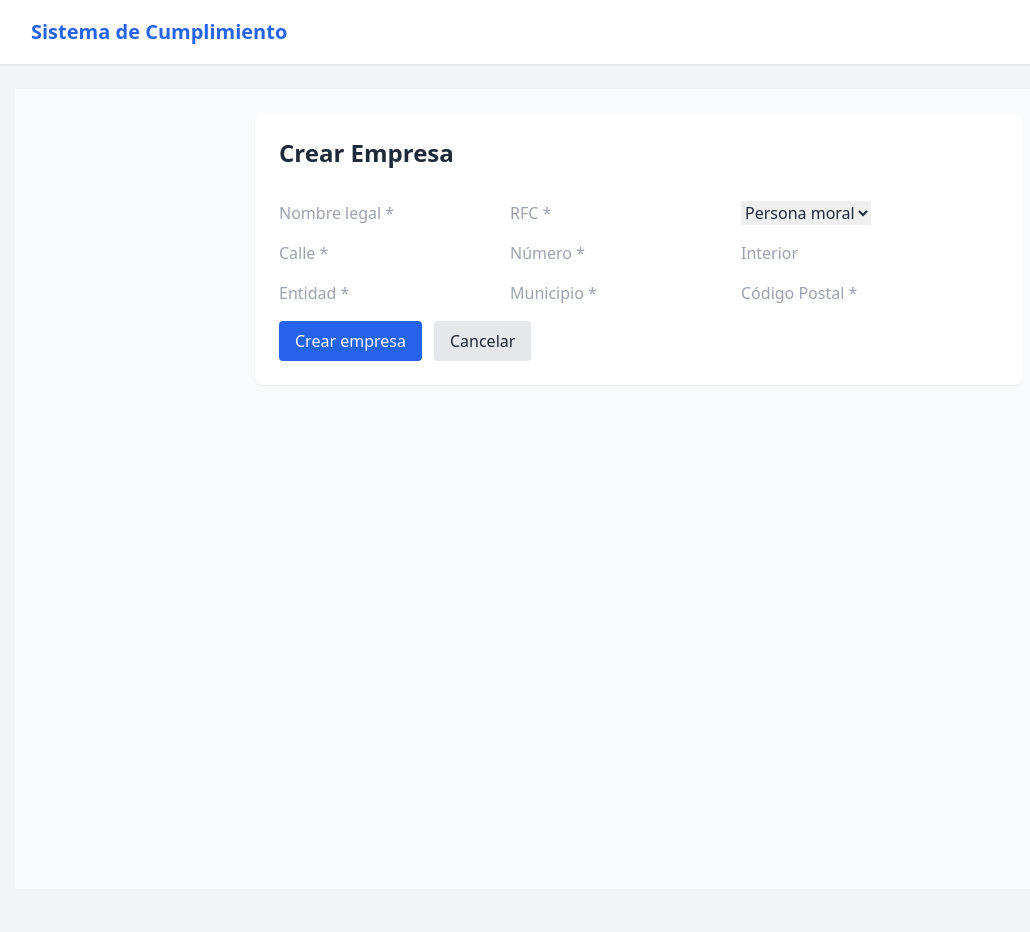
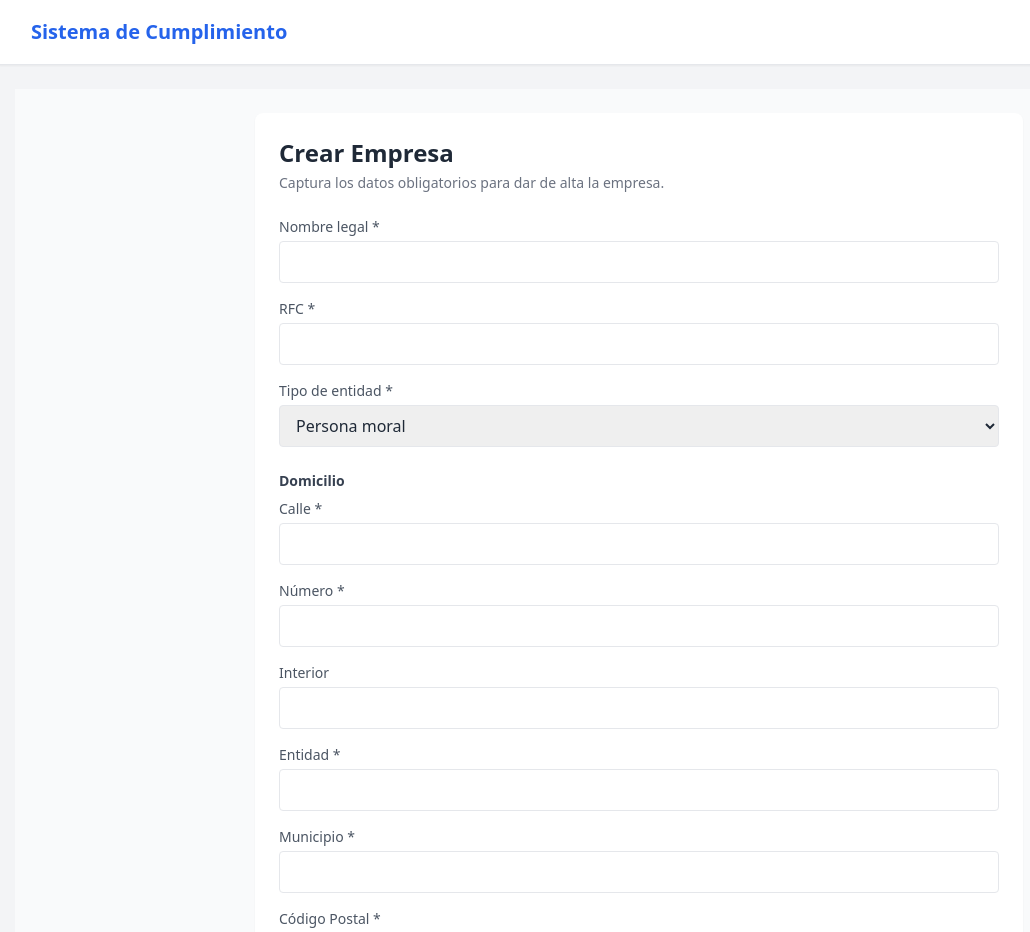
Before and after one commit to IsraelRomeroCastellanos/scmvp, a Next.js app in the folder frontend/: page /admin/crear-empresa in a window 1280 px wide. Shown: the top 932 px of the page, without its empty margins (1-1031 px from the left). Built offline with nearby package versions, Linux system fonts and the light colour scheme.

Commit message:
feat(empresas): canonical vertical forms + list shows ID and status

```diff
--- a/frontend/src/app/admin/crear-empresa/page.tsx
+++ b/frontend/src/app/admin/crear-empresa/page.tsx
@@ -3,13 +3,18 @@
 import { useState } from 'react';
 import { useRouter } from 'next/navigation';
 
+type TipoEntidad = 'persona_moral' | 'persona_fisica';
+
 export default function CrearEmpresaPage() {
   const router = useRouter();
+
+  const [saving, setSaving] = useState(false);
+  const [error, setError] = useState('');
 
   const [form, setForm] = useState({
     nombre_legal: '',
     rfc: '',
-    tipo_entidad: 'persona_moral',
+    tipo_entidad: 'persona_moral' as TipoEntidad,
     calle: '',
     numero: '',
     interior: '',
@@ -18,113 +23,185 @@ export default function CrearEmpresaPage() {
     codigo_postal: '',
   });
 
-  const [error, setError] = useState('');
-  const [loading, setLoading] = useState(false);
-
-  const onChange = (e: React.ChangeEvent<HTMLInputElement | HTMLSelectElement>) => {
-    setForm({ ...form, [e.target.name]: e.target.value });
+  const onChange =
+    (key: keyof typeof form) =>
+    (e: React.ChangeEvent<HTMLInputElement | HTMLSelectElement>) => {
+      setForm((prev) => ({ ...prev, [key]: e.target.value }));
     };
 
-  const validar = () => {
-    if (
-      !form.nombre_legal ||
-      !form.rfc ||
-      !form.calle ||
-      !form.numero ||
-      !form.entidad ||
-      !form.municipio ||
-      !form.codigo_postal
-    ) {
-      setError('Por favor completa todos los campos obligatorios.');
-      return false;
-    }
-    return true;
+  const buildDomicilio = () => {
+    const parts: string[] = [];
+    if (form.calle.trim()) parts.push(form.calle.trim());
+    if (form.numero.trim()) parts.push(form.numero.trim());
+    if (form.interior.trim()) parts.push(`Int ${form.interior.trim()}`);
+    return parts.join(' ').trim();
   };
 
   const onSubmit = async (e: React.FormEvent) => {
     e.preventDefault();
+    setSaving(true);
     setError('');
 
-  if (!validar()) return;
+    try {
+      const token = localStorage.getItem('token');
+      const base = process.env.NEXT_PUBLIC_API_BASE_URL;
+      if (!base) throw new Error('Falta NEXT_PUBLIC_API_BASE_URL');
 
-  try {
-    setLoading(true);
-    const token = localStorage.getItem('token');
-
-    const payload = {
+      const body = {
         nombre_legal: form.nombre_legal,
         rfc: form.rfc,
         tipo_entidad: form.tipo_entidad,
-      domicilio: `${form.calle} ${form.numero}${form.interior ? ` Int. ${form.interior}` : ''}`,
+        domicilio: buildDomicilio(),
         entidad: form.entidad,
         municipio: form.municipio,
         codigo_postal: form.codigo_postal,
       };
 
-    const res = await fetch(
-      `${process.env.NEXT_PUBLIC_API_BASE_URL}/api/admin/empresas`,
-      {
+      const res = await fetch(`${base}/api/admin/empresas`, {
         method: 'POST',
         headers: {
           'Content-Type': 'application/json',
           Authorization: `Bearer ${token}`,
         },
-        body: JSON.stringify(payload),
+        body: JSON.stringify(body),
+      });
+
+      if (!res.ok) {
+        throw new Error('No se pudo crear');
       }
-    );
-
-    if (!res.ok) throw new Error();
 
       router.push('/admin/empresas');
-  } catch {
-    setError('Error al crear la empresa.');
+    } catch (_e) {
+      setError('Error al crear la empresa');
     } finally {
-    setLoading(false);
+      setSaving(false);
     }
   };
-
 
   return (
     <div className="p-6 bg-gray-50 min-h-screen">
       <div className="max-w-3xl mx-auto bg-white rounded-lg shadow-sm p-6">
-        <h1 className="text-2xl font-semibold mb-4">Crear Empresa</h1>
+        <h1 className="text-2xl font-semibold mb-1">Crear Empresa</h1>
+        <p className="text-sm text-gray-500 mb-6">Captura los datos obligatorios para dar de alta la empresa.</p>
 
         {error && (
-          <div className="mb-4 bg-red-50 text-red-600 p-3 rounded">
+          <div className="mb-4 rounded border border-red-200 bg-red-50 p-3 text-red-700">
             {error}
           </div>
         )}
 
         <form onSubmit={onSubmit} className="space-y-4">
-          <input name="nombre_legal" placeholder="Nombre legal *" onChange={onChange} className="input" />
-          <input name="rfc" placeholder="RFC *" onChange={onChange} className="input" />
+          <div>
+            <label className="block text-sm text-gray-600 mb-1">Nombre legal *</label>
+            <input
+              value={form.nombre_legal}
+              onChange={onChange('nombre_legal')}
+              className="w-full rounded border px-3 py-2"
+              required
+            />
+          </div>
 
-          <select name="tipo_entidad" onChange={onChange} className="input">
+          <div>
+            <label className="block text-sm text-gray-600 mb-1">RFC *</label>
+            <input
+              value={form.rfc}
+              onChange={onChange('rfc')}
+              className="w-full rounded border px-3 py-2"
+              required
+            />
+          </div>
+
+          <div>
+            <label className="block text-sm text-gray-600 mb-1">Tipo de entidad *</label>
+            <select
+              value={form.tipo_entidad}
+              onChange={onChange('tipo_entidad')}
+              className="w-full rounded border px-3 py-2"
+              required
+            >
               <option value="persona_moral">Persona moral</option>
               <option value="persona_fisica">Persona física</option>
             </select>
+          </div>
 
-          <input name="calle" placeholder="Calle *" onChange={onChange} className="input" />
-          <input name="numero" placeholder="Número *" onChange={onChange} className="input" />
-          <input name="interior" placeholder="Interior" onChange={onChange} className="input" />
+          <div className="pt-2">
+            <h2 className="text-sm font-semibold text-gray-700 mb-2">Domicilio</h2>
 
-          <input name="entidad" placeholder="Entidad *" onChange={onChange} className="input" />
-          <input name="municipio" placeholder="Municipio *" onChange={onChange} className="input" />
-          <input name="codigo_postal" placeholder="Código Postal *" onChange={onChange} className="input" />
+            <div className="space-y-4">
+              <div>
+                <label className="block text-sm text-gray-600 mb-1">Calle *</label>
+                <input
+                  value={form.calle}
+                  onChange={onChange('calle')}
+                  className="w-full rounded border px-3 py-2"
+                  required
+                />
+              </div>
 
-          <div className="flex gap-3">
+              <div>
+                <label className="block text-sm text-gray-600 mb-1">Número *</label>
+                <input
+                  value={form.numero}
+                  onChange={onChange('numero')}
+                  className="w-full rounded border px-3 py-2"
+                  required
+                />
+              </div>
+
+              <div>
+                <label className="block text-sm text-gray-600 mb-1">Interior</label>
+                <input
+                  value={form.interior}
+                  onChange={onChange('interior')}
+                  className="w-full rounded border px-3 py-2"
+                />
+              </div>
+
+              <div>
+                <label className="block text-sm text-gray-600 mb-1">Entidad *</label>
+                <input
+                  value={form.entidad}
+                  onChange={onChange('entidad')}
+                  className="w-full rounded border px-3 py-2"
+                  required
+                />
+              </div>
+
+              <div>
+                <label className="block text-sm text-gray-600 mb-1">Municipio *</label>
+                <input
+                  value={form.municipio}
+                  onChange={onChange('municipio')}
+                  className="w-full rounded border px-3 py-2"
+                  required
+                />
+              </div>
+
+              <div>
+                <label className="block text-sm text-gray-600 mb-1">Código Postal *</label>
+                <input
+                  value={form.codigo_postal}
+                  onChange={onChange('codigo_postal')}
+                  className="w-full rounded border px-3 py-2"
+                  required
+                />
+              </div>
+            </div>
+          </div>
+
+          <div className="flex items-center gap-3 pt-2">
             <button
               type="submit"
-              disabled={loading}
-              className="bg-blue-600 text-white px-4 py-2 rounded hover:bg-blue-700 disabled:opacity-50"
+              disabled={saving}
+              className="rounded bg-blue-600 px-4 py-2 text-white hover:bg-blue-700 disabled:opacity-60"
             >
-              {loading ? 'Guardando...' : 'Crear empresa'}
+              {saving ? 'Creando…' : 'Crear empresa'}
             </button>
 
             <button
               type="button"
-              onClick={() => router.push('/admin/empresas')}
-              className="bg-gray-200 px-4 py-2 rounded hover:bg-gray-300"
+              onClick={() => router.back()}
+              className="rounded border px-4 py-2 hover:bg-gray-50"
             >
               Cancelar
             </button>
--- a/frontend/src/app/admin/editar-empresa/[id]/page.tsx
+++ b/frontend/src/app/admin/editar-empresa/[id]/page.tsx
@@ -3,19 +3,21 @@
 
 import { useEffect, useState } from 'react';
 import { useParams, useRouter } from 'next/navigation';
-import api from '@/lib/api';
+
+type TipoEntidad = 'persona_moral' | 'persona_fisica';
+type Estado = 'activo' | 'suspendido' | 'inactivo';
 
 type FormState = {
   nombre_legal: string;
   rfc: string;
-  tipo_entidad: 'persona_moral' | 'persona_fisica';
+  tipo_entidad: TipoEntidad;
   calle: string;
   numero: string;
   interior: string;
   entidad: string;
   municipio: string;
   codigo_postal: string;
-  estado: 'activo' | 'suspendido' | 'inactivo';
+  estado: Estado;
 };
 
 function splitDomicilio(domicilio: string | null | undefined) {
@@ -25,7 +27,7 @@ function splitDomicilio(domicilio: string | null | undefined) {
 
   if (!domicilio) return { calle, numero, interior };
 
-  // Intento flexible: "Calle 123 Int 4" | "Calle 123" | "Calle"
+  // Flexible: "Calle 123 Int 4" | "Calle 123" | "Calle"
   const match = domicilio.match(/^(.*?)(?:\s+(\d+))?(?:\s+Int\.?\s*(.+))?$/i);
   if (!match) return { calle: domicilio, numero: '', interior: '' };
 
@@ -62,31 +64,50 @@ export default function EditarEmpresaPage() {
     entidad: '',
     municipio: '',
     codigo_postal: '',
-    estado: 'activo'
+    estado: 'activo',
   });
+
+  const onChange =
+    (key: keyof FormState) =>
+    (e: React.ChangeEvent<HTMLInputElement | HTMLSelectElement>) => {
+      setForm((prev) => ({ ...prev, [key]: e.target.value as any }));
+    };
 
   useEffect(() => {
     const fetchEmpresa = async () => {
       try {
         setError('');
-        const res = await api.get(`/api/admin/empresas/${id}`);
-        const empresa = res.data?.empresa;
+        setLoading(true);
+
+        const token = localStorage.getItem('token');
+        const base = process.env.NEXT_PUBLIC_API_BASE_URL;
+        if (!base) throw new Error('Falta NEXT_PUBLIC_API_BASE_URL');
+
+        const res = await fetch(`${base}/api/admin/empresas/${id}`, {
+          headers: { Authorization: `Bearer ${token}` },
+          cache: 'no-store',
+        });
+
+        if (!res.ok) throw new Error('No se pudo cargar empresa');
+
+        const data = await res.json();
+        const empresa = data?.empresa;
 
         const { calle, numero, interior } = splitDomicilio(empresa?.domicilio);
 
         setForm({
           nombre_legal: empresa?.nombre_legal ?? '',
           rfc: empresa?.rfc ?? '',
-          tipo_entidad: empresa?.tipo_entidad ?? 'persona_moral',
+          tipo_entidad: (empresa?.tipo_entidad ?? 'persona_moral') as TipoEntidad,
           calle,
           numero,
           interior,
           entidad: empresa?.entidad ?? '',
           municipio: empresa?.municipio ?? '',
           codigo_postal: empresa?.codigo_postal ?? '',
-          estado: empresa?.estado ?? 'activo'
+          estado: (empresa?.estado ?? 'activo') as Estado,
         });
-      } catch (e) {
+      } catch (_e) {
         setError('Error al cargar la empresa');
       } finally {
         setLoading(false);
@@ -96,43 +117,61 @@ export default function EditarEmpresaPage() {
     fetchEmpresa();
   }, [id]);
 
-  const onChange = (key: keyof FormState) => (e: React.ChangeEvent<HTMLInputElement | HTMLSelectElement>) => {
-    setForm(prev => ({ ...prev, [key]: e.target.value as any }));
-  };
-
   const onSubmit = async (e: React.FormEvent) => {
     e.preventDefault();
     setSaving(true);
     setError('');
 
     try {
-      const domicilio = buildDomicilio(form.calle, form.numero, form.interior);
+      const token = localStorage.getItem('token');
+      const base = process.env.NEXT_PUBLIC_API_BASE_URL;
+      if (!base) throw new Error('Falta NEXT_PUBLIC_API_BASE_URL');
 
-      await api.put(`/api/admin/empresas/${id}`, {
+      const body = {
         nombre_legal: form.nombre_legal,
         rfc: form.rfc,
         tipo_entidad: form.tipo_entidad,
-        domicilio,
+        domicilio: buildDomicilio(form.calle, form.numero, form.interior),
         entidad: form.entidad,
         municipio: form.municipio,
         codigo_postal: form.codigo_postal,
-        estado: form.estado
+        estado: form.estado,
+      };
+
+      const res = await fetch(`${base}/api/admin/empresas/${id}`, {
+        method: 'PUT',
+        headers: {
+          'Content-Type': 'application/json',
+          Authorization: `Bearer ${token}`,
+        },
+        body: JSON.stringify(body),
       });
 
+      if (!res.ok) throw new Error('No se pudo guardar');
+
       router.push('/admin/empresas');
-    } catch (e) {
+    } catch (_e) {
       setError('Error al guardar cambios');
     } finally {
       setSaving(false);
     }
   };
 
-  if (loading) return <div className="p-6">Cargando...</div>;
+  if (loading) {
+    return (
+      <div className="p-6 bg-gray-50 min-h-screen">
+        <div className="max-w-3xl mx-auto bg-white rounded-lg shadow-sm p-6">
+          Cargando…
+        </div>
+      </div>
+    );
+  }
 
   return (
-    <div className="max-w-4xl mx-auto p-6">
-      <div className="bg-white rounded-lg shadow p-6">
-        <h1 className="text-xl font-semibold mb-6">Editar Empresa</h1>
+    <div className="p-6 bg-gray-50 min-h-screen">
+      <div className="max-w-3xl mx-auto bg-white rounded-lg shadow-sm p-6">
+        <h1 className="text-2xl font-semibold mb-1">Editar Empresa</h1>
+        <p className="text-sm text-gray-500 mb-6">Actualiza los datos de la empresa.</p>
 
         {error && (
           <div className="mb-4 rounded border border-red-200 bg-red-50 p-3 text-red-700">
@@ -140,11 +179,7 @@ export default function EditarEmpresaPage() {
           </div>
         )}
 
-        <form onSubmit={onSubmit} className="space-y-6">
-          {/* Datos generales */}
-          <div>
-            <h2 className="text-sm font-semibold text-gray-700 mb-3">Datos generales</h2>
-            <div className="grid grid-cols-1 md:grid-cols-2 gap-4">
+        <form onSubmit={onSubmit} className="space-y-4">
           <div>
             <label className="block text-sm text-gray-600 mb-1">Nombre legal *</label>
             <input
@@ -156,11 +191,12 @@ export default function EditarEmpresaPage() {
           </div>
 
           <div>
-                <label className="block text-sm text-gray-600 mb-1">RFC</label>
+            <label className="block text-sm text-gray-600 mb-1">RFC *</label>
             <input
               value={form.rfc}
               onChange={onChange('rfc')}
               className="w-full rounded border px-3 py-2"
+              required
             />
           </div>
 
@@ -177,26 +213,11 @@ export default function EditarEmpresaPage() {
             </select>
           </div>
 
+          <div className="pt-2">
+            <h2 className="text-sm font-semibold text-gray-700 mb-2">Domicilio</h2>
+
+            <div className="space-y-4">
               <div>
-                <label className="block text-sm text-gray-600 mb-1">Estado</label>
-                <select
-                  value={form.estado}
-                  onChange={onChange('estado')}
-                  className="w-full rounded border px-3 py-2"
-                >
-                  <option value="activo">Activo</option>
-                  <option value="suspendido">Suspendido</option>
-                  <option value="inactivo">Inactivo</option>
-                </select>
-              </div>
-            </div>
-          </div>
-
-          {/* Domicilio */}
-          <div>
-            <h2 className="text-sm font-semibold text-gray-700 mb-3">Domicilio</h2>
-            <div className="grid grid-cols-1 md:grid-cols-3 gap-4">
-              <div className="md:col-span-2">
                 <label className="block text-sm text-gray-600 mb-1">Calle *</label>
                 <input
                   value={form.calle}
@@ -257,8 +278,20 @@ export default function EditarEmpresaPage() {
             </div>
           </div>
 
-          {/* Acciones */}
-          <div className="flex items-center gap-3">
+          <div className="pt-2">
+            <label className="block text-sm text-gray-600 mb-1">Estado</label>
+            <select
+              value={form.estado}
+              onChange={onChange('estado')}
+              className="w-full rounded border px-3 py-2"
+            >
+              <option value="activo">Activo</option>
+              <option value="suspendido">Suspendido</option>
+              <option value="inactivo">Inactivo</option>
+            </select>
+          </div>
+
+          <div className="flex items-center gap-3 pt-2">
             <button
               type="submit"
               disabled={saving}
--- a/frontend/src/app/admin/empresas/page.tsx
+++ b/frontend/src/app/admin/empresas/page.tsx
@@ -8,59 +8,76 @@ interface Empresa {
   nombre_legal: string;
   rfc: string | null;
   tipo_entidad: string;
-  estado: string;
+  estado: 'activo' | 'suspendido' | 'inactivo' | string;
   entidad: string | null;
   municipio: string | null;
   codigo_postal: string | null;
 }
 
+function mostrar(v: string | null | undefined) {
+  if (v === null || v === undefined || String(v).trim() === '') return '—';
+  return v;
+}
+
+function badgeEstado(estado: string) {
+  const e = (estado || '').toLowerCase();
+  if (e === 'activo') return 'bg-green-100 text-green-800';
+  if (e === 'suspendido') return 'bg-yellow-100 text-yellow-800';
+  if (e === 'inactivo') return 'bg-red-100 text-red-800';
+  return 'bg-gray-100 text-gray-800';
+}
+
 export default function EmpresasPage() {
   const [empresas, setEmpresas] = useState<Empresa[]>([]);
+  const [loading, setLoading] = useState(true);
   const [error, setError] = useState('');
 
-  useEffect(() => {
   const fetchEmpresas = async () => {
     try {
+      setError('');
+      setLoading(true);
+
       const token = localStorage.getItem('token');
+      const base = process.env.NEXT_PUBLIC_API_BASE_URL;
 
-        const res = await fetch(
-          `${process.env.NEXT_PUBLIC_API_BASE_URL}/api/admin/empresas`,
-          {
+      if (!base) {
+        throw new Error('Falta NEXT_PUBLIC_API_BASE_URL');
+      }
+
+      const res = await fetch(`${base}/api/admin/empresas`, {
         headers: {
           Authorization: `Bearer ${token}`,
         },
-          }
-        );
+        cache: 'no-store',
+      });
 
-        if (!res.ok) throw new Error();
+      if (!res.ok) throw new Error('No se pudo cargar empresas');
 
       const data = await res.json();
-        setEmpresas(data.empresas);
-      } catch {
+      setEmpresas(Array.isArray(data?.empresas) ? data.empresas : []);
+    } catch (_e) {
       setError('Error al cargar empresas');
+    } finally {
+      setLoading(false);
     }
   };
 
+  useEffect(() => {
     fetchEmpresas();
   }, []);
-
-  const mostrar = (valor: string | null) => valor ?? '—';
 
   return (
     <div className="p-6 bg-gray-50 min-h-screen">
       <div className="max-w-7xl mx-auto bg-white rounded-lg shadow-sm p-6">
-
         {/* Header */}
         <div className="flex items-center justify-between mb-4">
           <div>
             <h1 className="text-2xl font-semibold">Gestión de Empresas</h1>
-            <p className="text-sm text-gray-500">
-              Listado general de empresas del sistema
-            </p>
+            <p className="text-sm text-gray-500">Listado general de empresas del sistema</p>
           </div>
 
           <Link
-            href="/admin/crear-empresa"
+            href="/admin/empresas/crear"
             className="bg-blue-600 text-white px-4 py-2 rounded hover:bg-blue-700"
           >
             Crear empresa
@@ -70,49 +87,45 @@ export default function EmpresasPage() {
         {/* Tabla */}
         <div className="bg-gray-50 rounded-lg p-4 overflow-x-auto">
           {error && (
-            <div className="text-red-600 bg-red-50 p-3 rounded">
+            <div className="text-red-600 bg-red-50 p-3 rounded mb-3">
               {error}
             </div>
           )}
 
-          {!error && (
-            <table className="w-full border-collapse min-w-[900px]">
+          {loading ? (
+            <div className="text-gray-600">Cargando empresas…</div>
+          ) : (
+            <table className="w-full">
               <thead>
                 <tr className="border-b text-left text-sm text-gray-600">
-                  <th className="py-2">ID</th>
-                  <th>Nombre legal</th>
-                  <th>RFC</th>
-                  <th>Entidad</th>
-                  <th>Municipio</th>
-                  <th>C.P.</th>
-                  <th>Estado</th>
+                  <th className="py-2 pr-3">ID</th>
+                  <th className="pr-3">Nombre legal</th>
+                  <th className="pr-3">RFC</th>
+                  <th className="pr-3">Tipo</th>
+                  <th className="pr-3">Entidad</th>
+                  <th className="pr-3">Municipio</th>
+                  <th className="pr-3">C.P.</th>
+                  <th className="pr-3">Estado</th>
                   <th className="text-right">Acciones</th>
                 </tr>
               </thead>
+
               <tbody>
                 {empresas.map((e) => (
-                  <tr
-                    key={e.id}
-                    className="border-b text-sm hover:bg-white"
+                  <tr key={e.id} className="border-b text-sm hover:bg-white">
+                    <td className="py-2 pr-3">{e.id}</td>
+                    <td className="pr-3">{mostrar(e.nombre_legal)}</td>
+                    <td className="pr-3">{mostrar(e.rfc)}</td>
+                    <td className="pr-3">{mostrar(e.tipo_entidad)}</td>
+                    <td className="pr-3">{mostrar(e.entidad)}</td>
+                    <td className="pr-3">{mostrar(e.municipio)}</td>
+                    <td className="pr-3">{mostrar(e.codigo_postal)}</td>
+                    <td className="pr-3">
+                      <span
+                        className={`px-2 py-1 rounded text-xs font-semibold ${badgeEstado(e.estado)}`}
                       >
-                    <td className="py-2">{e.id}</td>
-                    <td>{e.nombre_legal}</td>
-                    <td>{mostrar(e.rfc)}</td>
-                    <td>{mostrar(e.entidad)}</td>
-                    <td>{mostrar(e.municipio)}</td>
-                    <td>{mostrar(e.codigo_postal)}</td>
-                    <td>
-                      <span
-                        className={`px-2 py-1 rounded text-xs font-semibold ${    e.estado === 'activo'
-                            ? 'bg-green-100 text-green-800'
-                            : e.estado === 'suspendido'
-                            ? 'bg-yellow-100 text-yellow-800'
-                            : 'bg-red-100 text-red-800'
-                       }`}
-                     >
-                       {e.estado}
+                        {mostrar(e.estado)}
                       </span>
-
                     </td>
                     <td className="text-right">
                       <Link
@@ -124,11 +137,18 @@ export default function EmpresasPage() {
                     </td>
                   </tr>
                 ))}
+
+                {empresas.length === 0 && !error && (
+                  <tr>
+                    <td colSpan={9} className="py-6 text-center text-gray-500">
+                      No hay empresas registradas.
+                    </td>
+                  </tr>
+                )}
               </tbody>
             </table>
           )}
         </div>
-
       </div>
     </div>
   );
```
Lines whose indentation alone changed are shown as unchanged.
